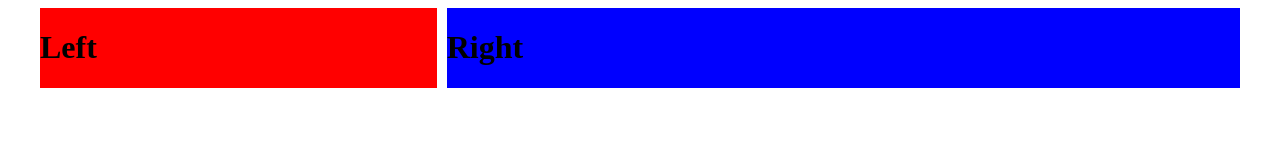
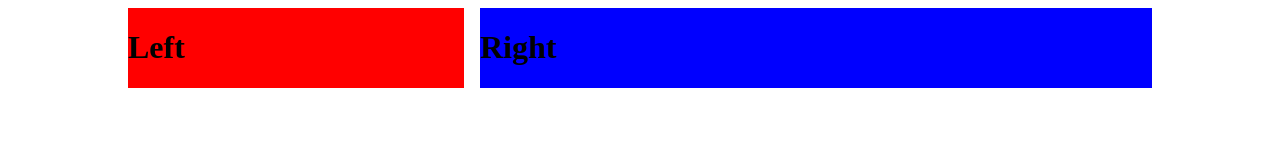
Before and after one commit to the-hdr/solution-to-100x-assignments, a plain HTML site: page week-1/problems/3-grid-layout/index.html in a window 1280 px wide. Drawn offline with Linux system fonts and the light colour scheme.

Commit message:
add solution to 3

```diff
--- a/week-1/problems/3-grid-layout/index.html
+++ b/week-1/problems/3-grid-layout/index.html
@@ -1,38 +1,18 @@
 <!DOCTYPE html>
 <html lang="en">
-
 <head>
     <meta charset="UTF-8">
     <meta name="viewport" content="width=device-width, initial-scale=1.0">
-    <title>Grid Layout</title>
-    <style>
-        .container {
-            width: 1200px;
-            margin: 0 auto;
-            display: grid;
-            grid-template-columns: 1fr 2fr;
-            gap: 10px;
-        }
-
-        .left {
-            background-color: red;
-        }
-
-        .right {
-            background-color: blue;
-        }
-    </style>
+    <title> hihi </title>
+    <link rel="stylesheet" href="styles.css">
 </head>
 
 <body>
-    <div class="container">
-        <div class="left">
-            <h1>Left</h1>
-        </div>
-        <div class="right">
-            <h1>Right</h1>
+    <div class="grand-parent">
+        <div class="parent">
+            <div class="left"> <h1> Left </h1> </div>
+            <div class="right"> <h1> Right </h1> </div>
         </div>
     </div>
 </body>
-
 </html>
--- /dev/null
+++ b/week-1/problems/3-grid-layout/styles.css
@@ -0,0 +1,25 @@
+.grand-parent
+{
+    display: flex;
+    justify-content: center;
+    align-items: center;
+}
+
+.parent
+{
+    display: grid;
+    grid-template-columns: 1fr 2fr;
+    gap: 1rem;
+
+    width: 80vw;
+}
+
+.left
+{
+    background-color: red;
+}
+
+.right
+{
+    background-color: blue;
+}
```
